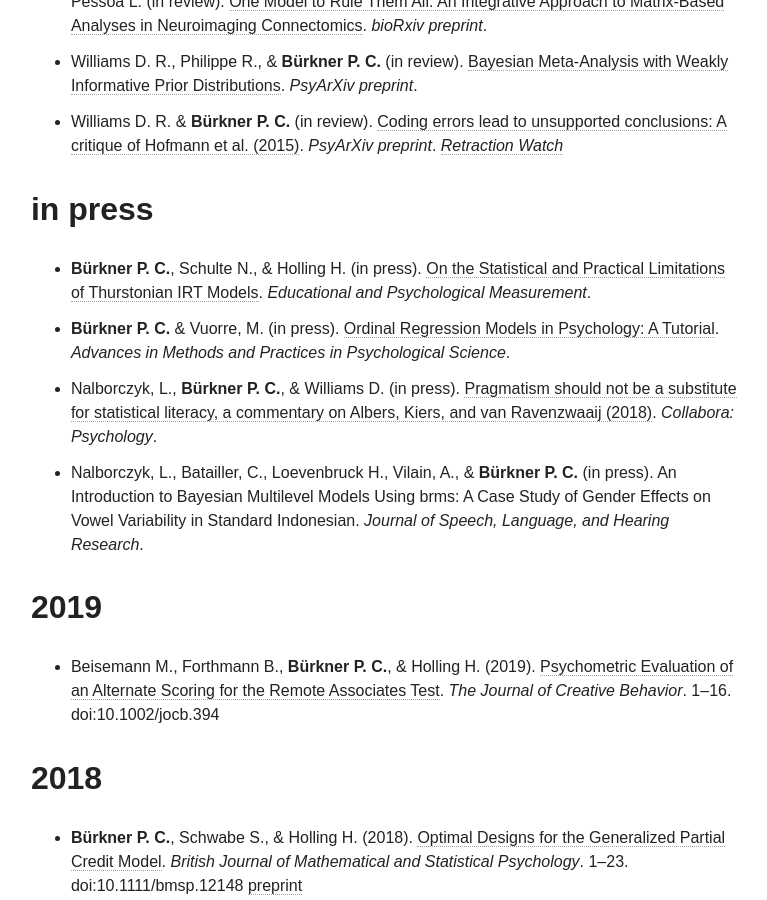
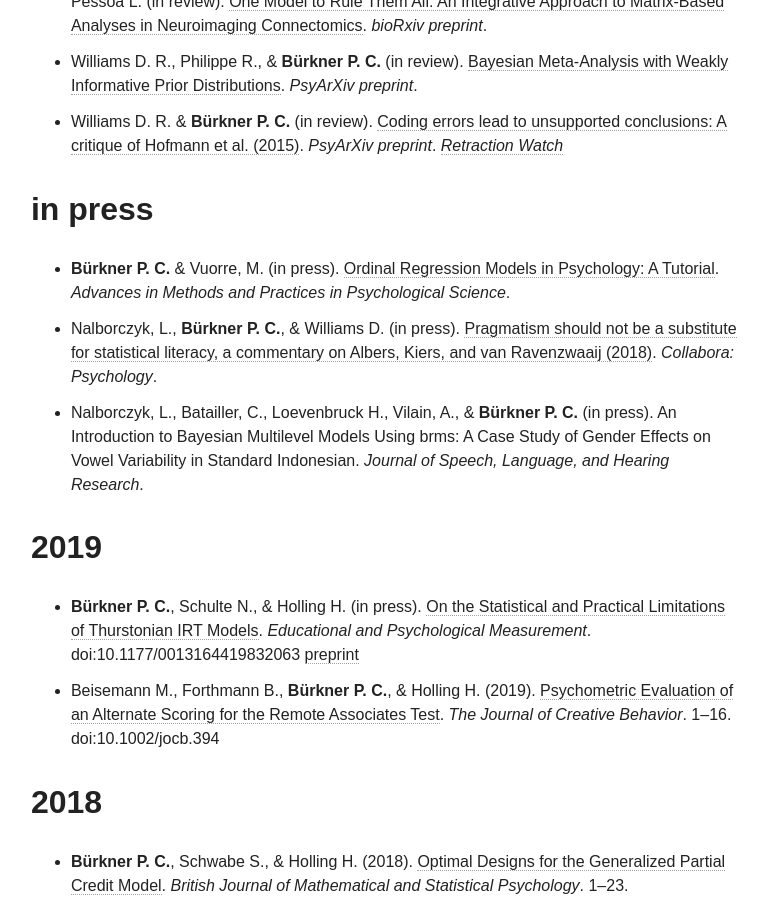
Before and after one commit to paul-buerkner/paul-buerkner.github.io, a Jekyll site: the page built from publications/index.md, in a window 1280 px wide and 900 px high, scrolled down 1088 px. Shown: the whole window, without its empty margins (255-1022 px from the left). Built offline with Jekyll 4.4.1, drawn with Linux system fonts in a browser that asks for light colours; nearby versions of some CDN libraries.

Commit message:
move paper to 'published'

```diff
--- a/publications/index.md
+++ b/publications/index.md
@@ -16,13 +16,13 @@
 * Williams D. R. & **Bürkner P. C.** (in review). [Coding errors lead to unsupported conclusions: A critique of Hofmann et al. (2015)](https://osf.io/preprints/psyarxiv/2jpdb/). *PsyArXiv preprint*. [*Retraction Watch*](http://retractionwatch.com/2016/10/04/oh-well-love-hormone-doesnt-reduce-psychiatric-symptoms-says-researchers-in-request-to-retract/)
 
 ## in press
-* **Bürkner P. C.**, Schulte N., & Holling H. (in press). [On the Statistical and Practical Limitations of Thurstonian IRT Models](https://psyarxiv.com/dbwn8). *Educational and Psychological Measurement*.
 * **Bürkner P. C.** & Vuorre, M. (in press). [Ordinal Regression Models in Psychology: A Tutorial](https://psyarxiv.com/x8swp/). *Advances in Methods and Practices in Psychological Science*.
 * Nalborczyk, L., **Bürkner P. C.**, & Williams D. (in press). [Pragmatism should not be a substitute for statistical literacy, a commentary on Albers, Kiers, and van Ravenzwaaij (2018)](https://psyarxiv.com/fmtkj/). *Collabora: Psychology*.
 * Nalborczyk, L., Batailler, C., Loevenbruck H., Vilain, A., & **Bürkner P. C.** (in press). An Introduction to Bayesian Multilevel Models Using brms: A Case Study of Gender Effects on Vowel Variability in Standard Indonesian. *Journal of Speech, Language, and Hearing Research*.
 
 ## 2019
 
+* **Bürkner P. C.**, Schulte N., & Holling H. (in press). [On the Statistical and Practical Limitations of Thurstonian IRT Models](https://journals.sagepub.com/doi/10.1177/0013164419832063). *Educational and Psychological Measurement*. doi:10.1177/0013164419832063 [preprint](https://psyarxiv.com/dbwn8)
 * Beisemann M., Forthmann B., **Bürkner P. C.**, & Holling H. (2019). [Psychometric Evaluation of an Alternate Scoring for the Remote Associates Test](https://onlinelibrary.wiley.com/doi/abs/10.1002/jocb.394). *The Journal of Creative Behavior*. 1--16. doi:10.1002/jocb.394
 
 ## 2018
```
